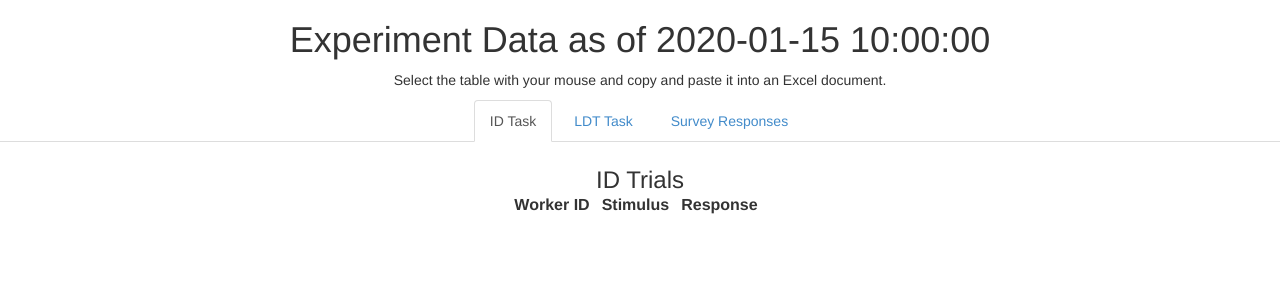
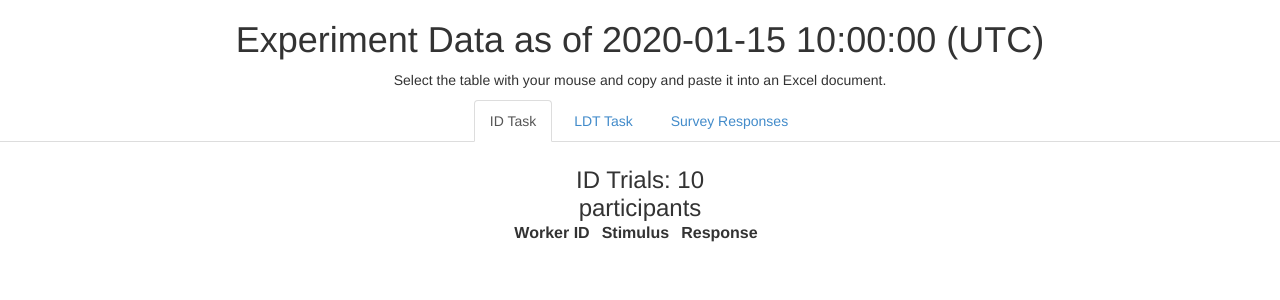
Before and after one commit to JSlote/cswro-exp-1, a Python web app: template mtGCLC1/templates/list.html in a window 1280 px wide. Shown: the top 300 px of the page. Run offline with Jinja, Linux system fonts and the light colour scheme; the template is opened without the code that fills it: most values are stand-ins (such as "Sample title", 1, 10 or a date in 2020); lists and menus that the app fills with data are empty; some libraries are stand-ins or nearby versions.

Commit message:
fix stuff

```diff
--- a/mtGCLC1/templates/list.html
+++ b/mtGCLC1/templates/list.html
@@ -36,7 +36,7 @@
 	<script src="//maxcdn.bootstrapcdn.com/bootstrap/3.2.0/js/bootstrap.min.js"></script>
 </head>
 <body>
-	<h1>Experiment Data as of {{ date }}</h1>
+	<h1>Experiment Data as of {{ date }} (UTC)</h1>
 	<p>Select the table with your mouse and copy and paste it into an Excel document.</p>
 	<!-- Nav tabs -->
 	<ul class="nav nav-tabs" role="tablist">
@@ -49,11 +49,11 @@
 	<div class="tab-content">
 	  <div class="tab-pane active" id="ID">
   		<table id="ID">
-		<caption>ID Trials</caption>
+		<caption>ID Trials: {{ idnum }} participants</caption>
 		<thead><tr><th>Worker ID</th><th>Stimulus</th><th>Response</th></tr></thead>
 		<tbody>
 		{% for worker in workers %}
-			{% if worker.questions.realCondition == '0' %}
+			{% if worker.condition == 0 %}
 				{% for trial in worker.trials %}
 					{% if trial.trialdata.phase == 'TEST' %}
 					<tr>
@@ -70,11 +70,11 @@
 	  </div>
 	  <div class="tab-pane" id="LDT">
 			<table id="LDT">
-			<caption>LDT Trials</caption>
+			<caption>LDT Trials: {{ ldtnum }} participants</caption>
 			<thead><tr><th>Worker ID</th><th>Stimulus</th><th>Response</th><th>Reaction Time</th></tr></thead>
 			<tbody>
 			{% for worker in workers %}
-				{% if worker.questions.realCondition == '1' %}
+				{% if worker.condition == 1 %}
 					{% for trial in worker.trials %}
 						{% if trial.trialdata.phase == 'TEST' %}
 						<tr>
```
Also changed, not shown: mtGCLC1/templates/ad.html (+7 -0 lines).
